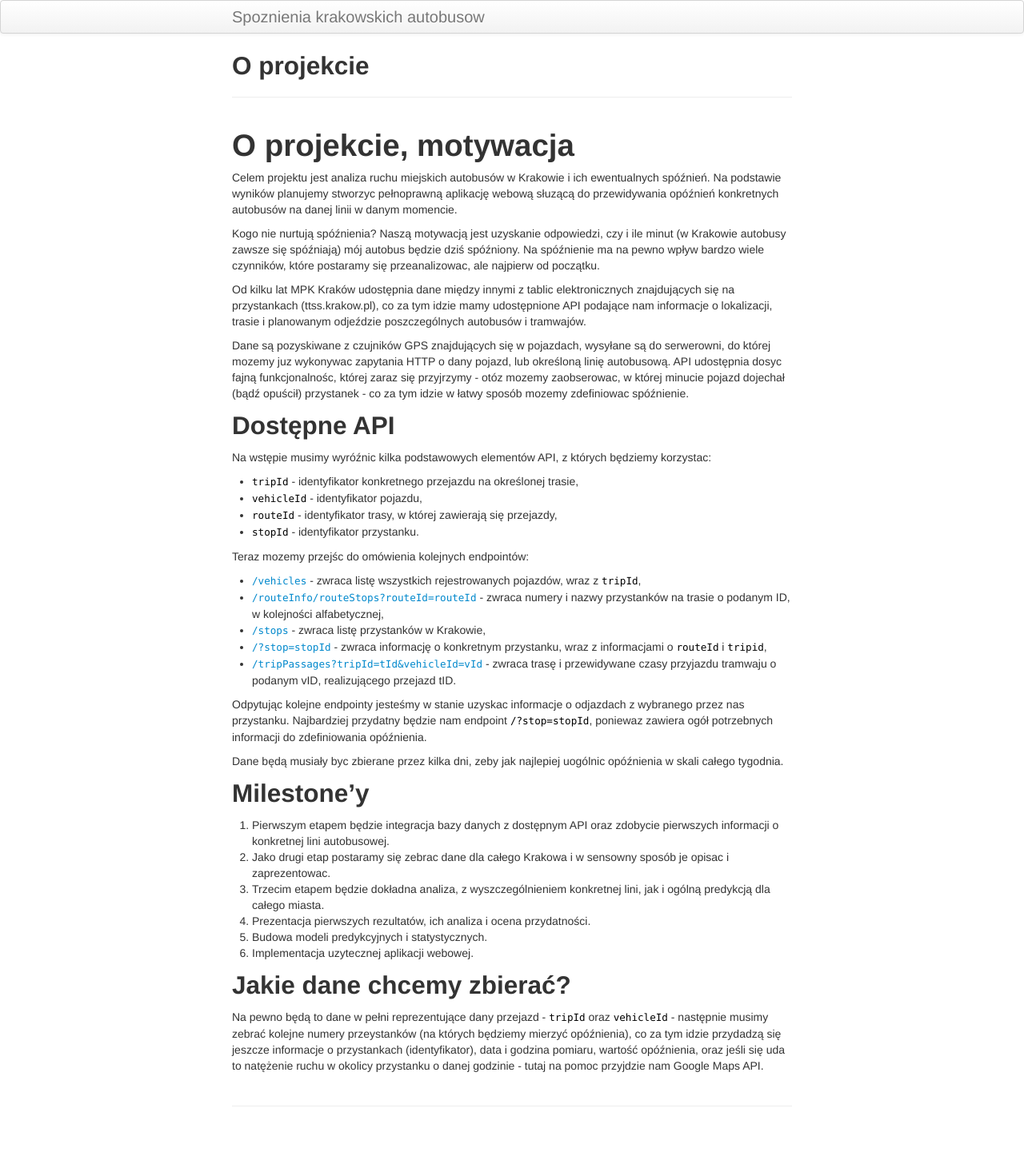
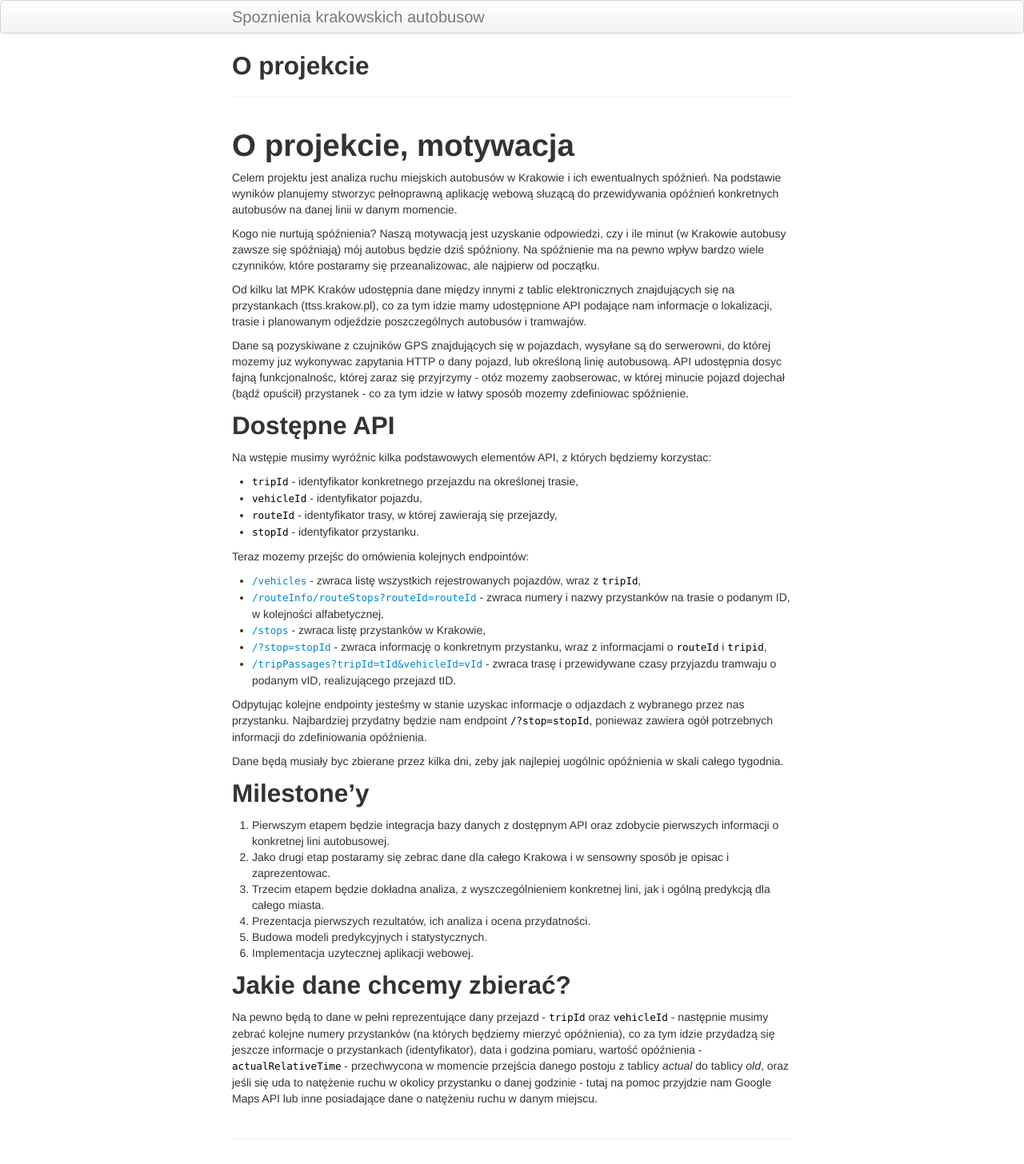
Before and after one commit to Valaraucoo/public-transport-delay, a Jekyll site: the page built from pages/project_site.md, in a window 1280 px wide. Shown: the whole page at 80% size. Built offline with Jekyll 4.4.1, drawn with Linux system fonts in a browser that asks for light colours; before the commit the page ends 1415 px from its top, so only the background shows below that.

Commit message:
Update project_site.md

```diff
--- a/pages/project_site.md
+++ b/pages/project_site.md
@@ -47,4 +47,4 @@ Dane będą musiały byc zbierane przez kilka dni, zeby jak najlepiej uogólnic
 
 
 ## Jakie dane chcemy zbierać?
-Na pewno będą to dane w pełni reprezentujące dany przejazd - `tripId` oraz `vehicleId` - następnie musimy zebrać kolejne numery przeystanków (na których będziemy mierzyć opóźnienia), co za tym idzie przydadzą się jeszcze informacje o przystankach (identyfikator), data i godzina pomiaru, wartość opóźnienia, oraz jeśli się uda to natężenie ruchu w okolicy przystanku o danej godzinie - tutaj na pomoc przyjdzie nam Google Maps API.
+Na pewno będą to dane w pełni reprezentujące dany przejazd - `tripId` oraz `vehicleId` - następnie musimy zebrać kolejne numery przystanków (na których będziemy mierzyć opóźnienia), co za tym idzie przydadzą się jeszcze informacje o przystankach (identyfikator), data i godzina pomiaru, wartość opóźnienia - `actualRelativeTime` - przechwycona w momencie przejścia danego postoju z tablicy *actual* do tablicy *old*, oraz jeśli się uda to natężenie ruchu w okolicy przystanku o danej godzinie - tutaj na pomoc przyjdzie nam Google Maps API lub inne posiadające dane o natężeniu ruchu w danym miejscu.
```
